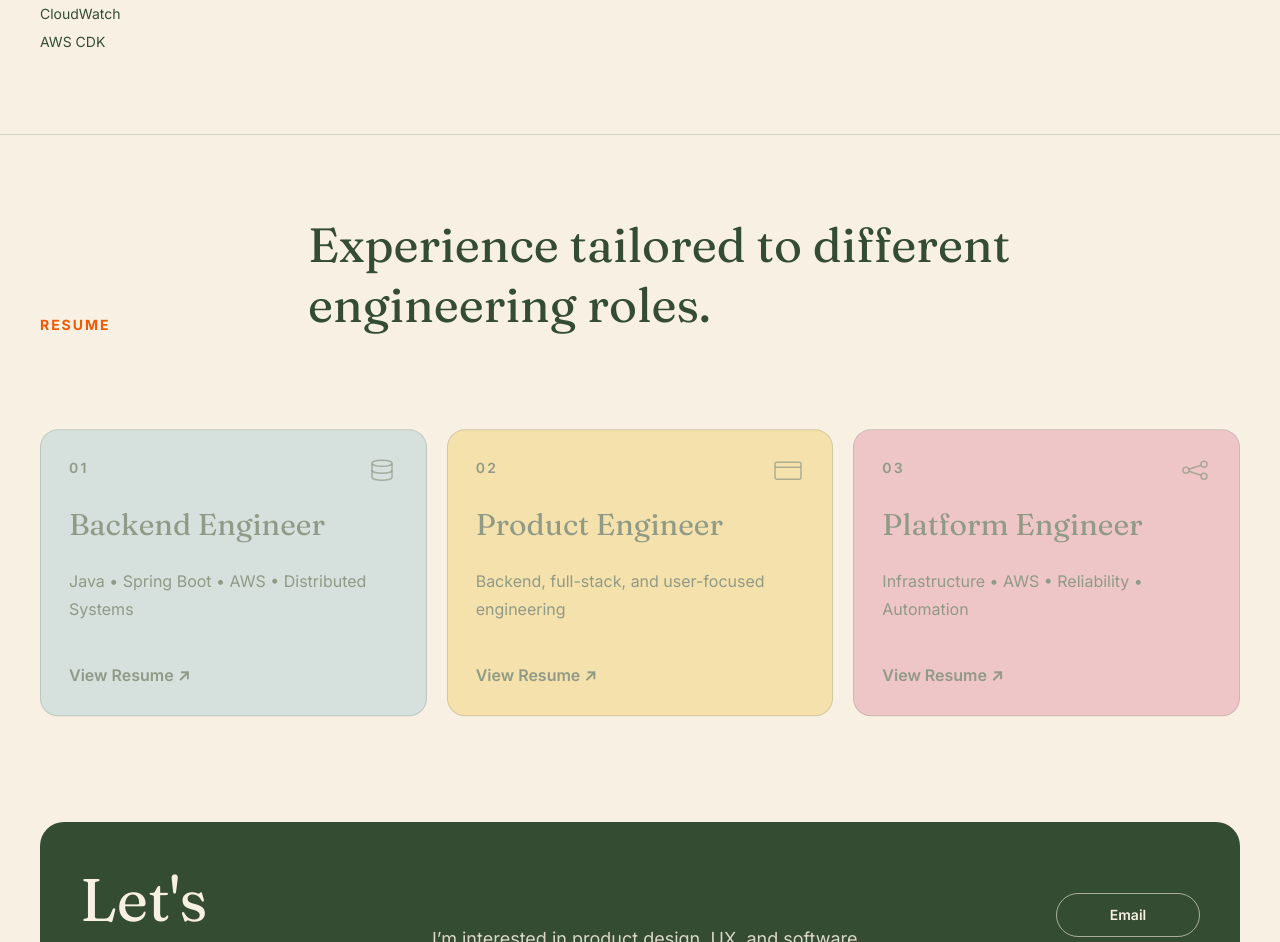
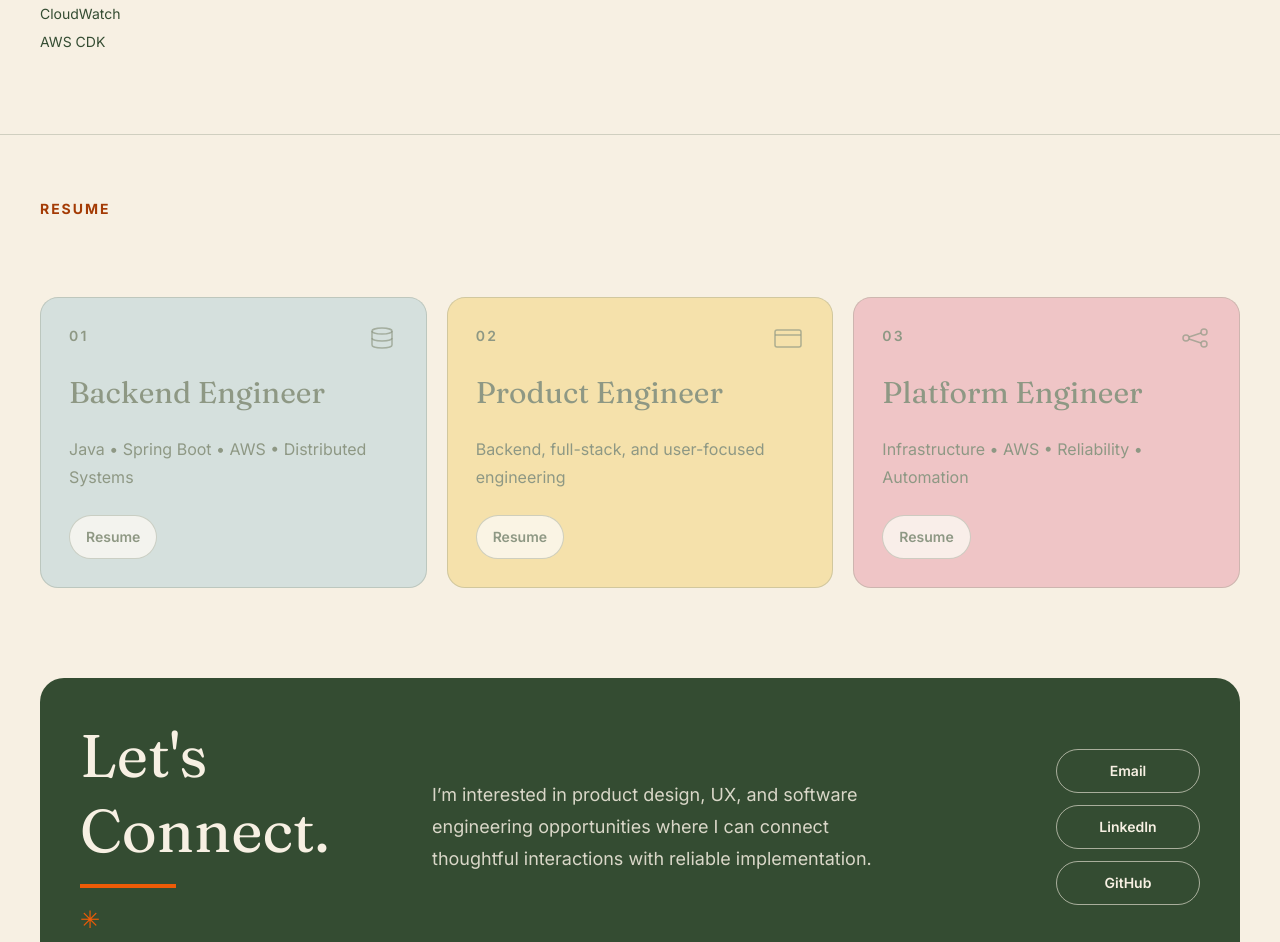
Before and after one commit to julsoyola/juliana-portfolio, a Next.js app in the folder portfolio/: page / in a window 1280 px wide. Shown: the part 3580-4522 px from the top of the page. Built offline with nearby package versions, Linux system fonts and the light colour scheme.

Commit message:
Simplify resume cards and link labels

```diff
--- a/portfolio/components/Resume.tsx
+++ b/portfolio/components/Resume.tsx
@@ -28,24 +28,20 @@ export default function Resume() {
   return (
     <section
       id="resume"
-      className="border-t border-[var(--forest)]/20 px-6 py-20 lg:px-10"
+      aria-labelledby="resume-heading"
+      className="border-t border-[var(--forest)]/20 px-6 py-16 lg:px-10"
     >
       <div className="relative z-10 mx-auto max-w-7xl">
-        <div className="mb-10 grid gap-4 lg:grid-cols-[220px_1fr] lg:items-end lg:gap-12">
-          <p className="text-sm font-bold uppercase tracking-[0.14em] text-[var(--terracotta)]">
-            Resume
-          </p>
-
-          <h2 className="font-display max-w-3xl text-4xl leading-tight text-[var(--forest)] sm:text-5xl">
-            Experience tailored to different engineering roles.
-          </h2>
-        </div>
+        <h2 id="resume-heading" className="mb-6 text-sm font-bold uppercase tracking-[0.14em] text-[#a43b05]">
+          Resume
+        </h2>
 
         <ResumeMotion>
           <div className="grid auto-rows-fr gap-5 md:grid-cols-2 lg:grid-cols-3">
             {resumes.map((resume) => (
               <a
                 key={resume.title}
+                aria-label={`Open ${resume.title} resume PDF`}
                 href={resume.pdf}
                 target="_blank"
                 rel="noopener noreferrer"
@@ -90,12 +86,11 @@ export default function Resume() {
                   {resume.description}
                 </p>
 
-                <p className="mt-auto pt-10 font-semibold text-[var(--forest)]">
-                  View Resume{" "}
-                  <span className="inline-block transition group-hover:translate-x-1">
-                    ↗
+                <span className="mt-auto pt-6">
+                  <span className="inline-flex min-h-11 items-center justify-center rounded-full border border-[var(--forest)]/40 bg-white/80 px-4 py-2 text-sm font-semibold text-[var(--forest)] transition-colors group-hover:bg-white">
+                    Resume
                   </span>
-                </p>
+                </span>
               </a>
             ))}
           </div>
```
